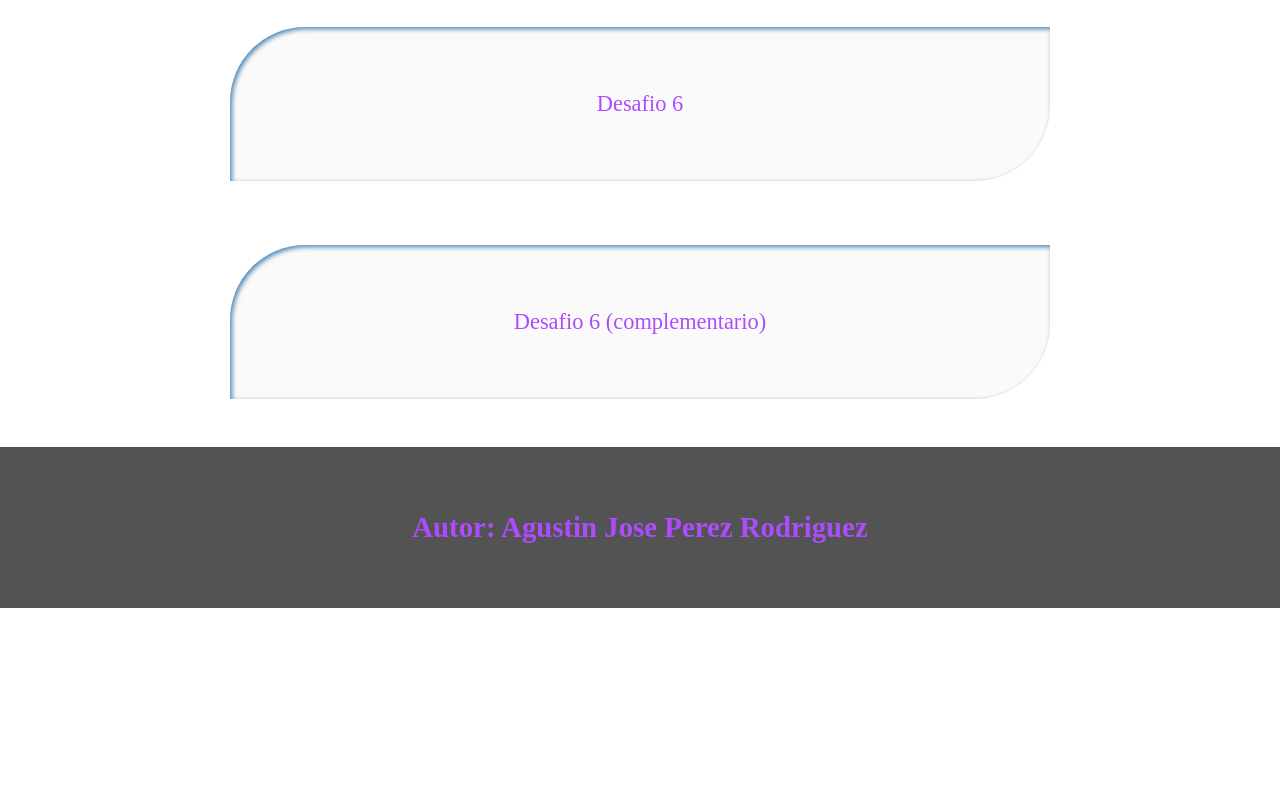
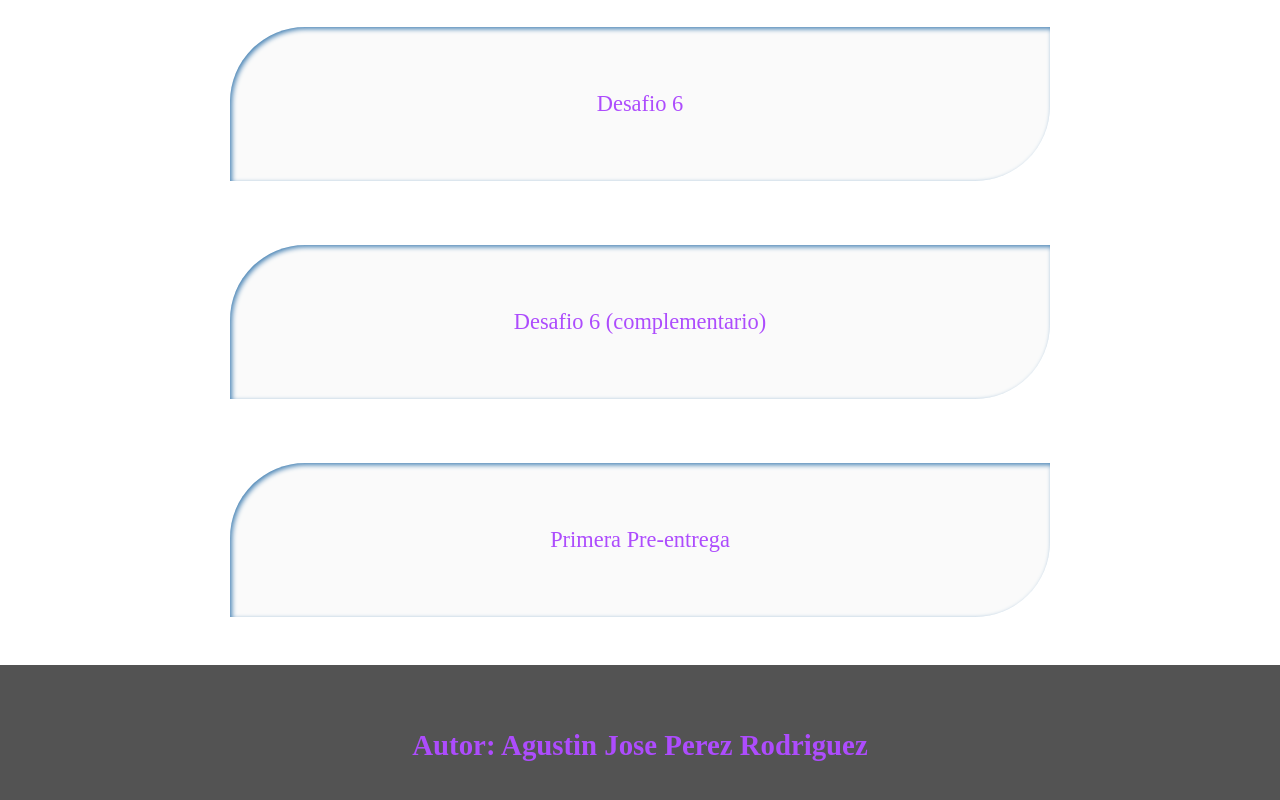
Before and after one commit to HuunterSG/DesafiosJS-CODER, a website: page index.html in a window 1280 px wide. Shown: the part 1426-2226 px from the top of the page. Before the commit the page ends 2034 px from the top, so only its background shows below. Drawn offline with Linux system fonts and the light colour scheme.

Commit message:
Actualizacion

```diff
--- a/index.html
+++ b/index.html
@@ -20,6 +20,7 @@
         <div><a href="./pages/desafio5.html">Desafio 5</a></div>
         <div><a href="./pages/desafio6.html">Desafio 6</a></div>
         <div><a href="./pages/desafio6c.html">Desafio 6 (complementario)</a></div>
+        <div><a href="./pages/pre-entrega1.html">Primera Pre-entrega</a></div>
     </main>
     <footer>
         <h3>Autor: Agustin Jose Perez Rodriguez</h3>
```
